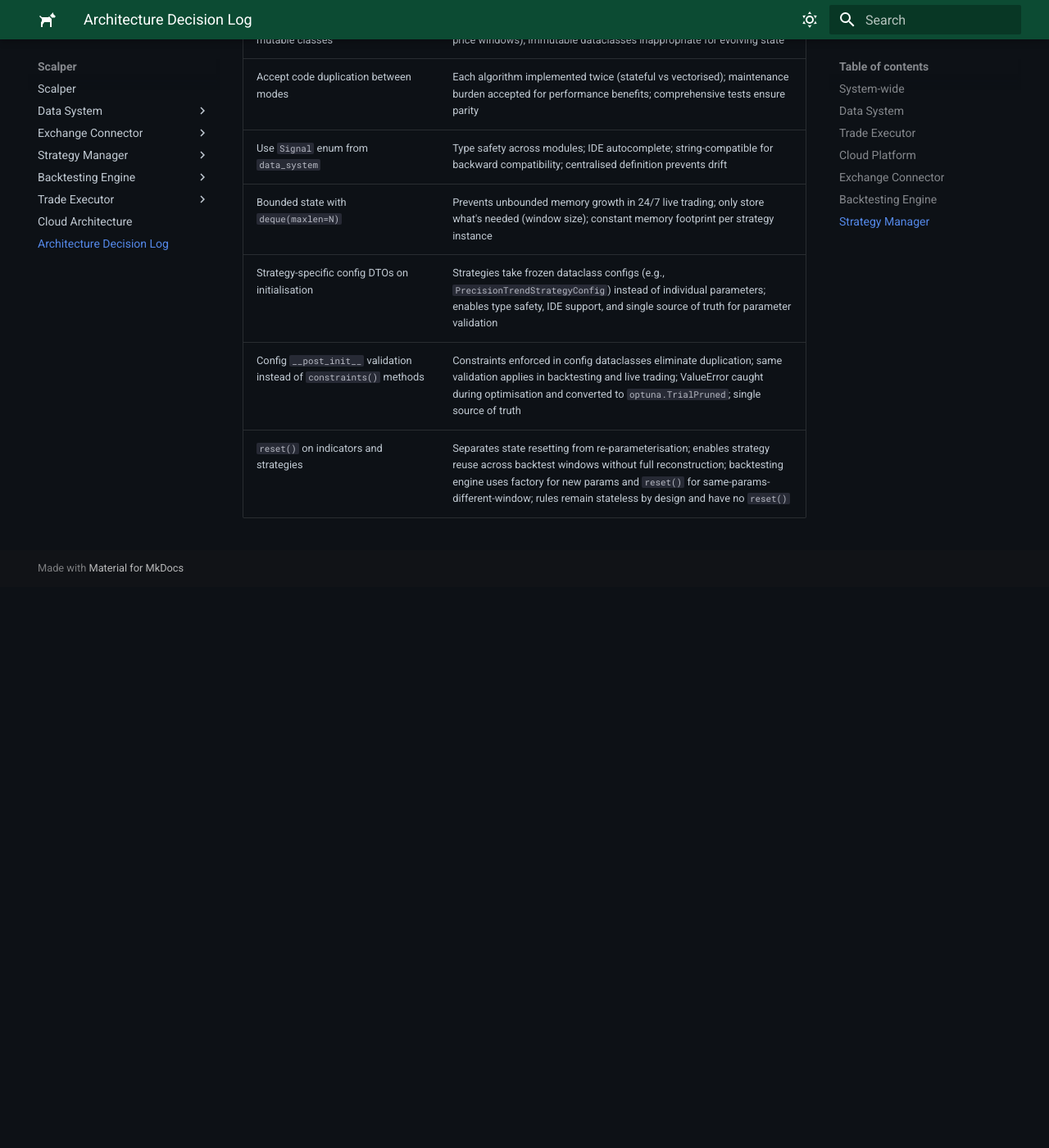
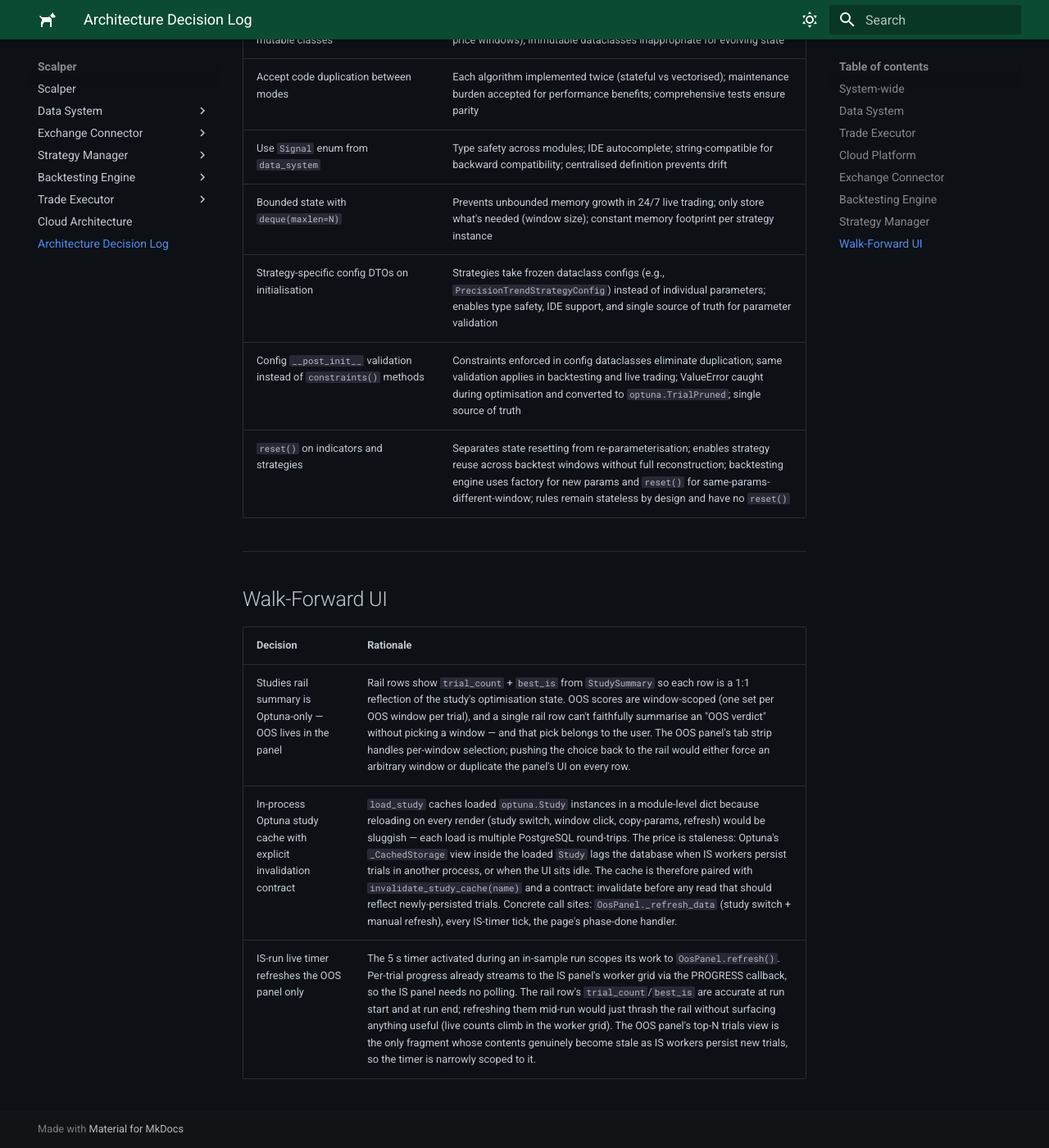
Before and after one commit to Phil-Lord/crypto-scalper, an MkDocs documentation site: the page built from docs/architecture-decision-log.md, in a window 1280 px wide and 1400 px high, scrolled down 7936 px. Shown: the whole window at 82% size. Built offline with MkDocs 1.6.1 and Material for MkDocs 9.7.7, drawn with Linux system fonts in a browser that asks for light colours; before the commit the page ends 8652 px from its top, so only the background shows below that.

Commit message:
DOC: Add UI points to ADL

```diff
--- a/docs/architecture-decision-log.md
+++ b/docs/architecture-decision-log.md
@@ -127,3 +127,13 @@ Record decisions here when future-you might ask _"why did I do it this way?"_.
 | Strategy-specific config DTOs on initialisation                      | Strategies take frozen dataclass configs (e.g., `PrecisionTrendStrategyConfig`) instead of individual parameters; enables type safety, IDE support, and single source of truth for parameter validation                                                                               |
 | Config `__post_init__` validation instead of `constraints()` methods | Constraints enforced in config dataclasses eliminate duplication; same validation applies in backtesting and live trading; ValueError caught during optimisation and converted to `optuna.TrialPruned`; single source of truth                                                        |
 | `reset()` on indicators and strategies                               | Separates state resetting from re-parameterisation; enables strategy reuse across backtest windows without full reconstruction; backtesting engine uses factory for new params and `reset()` for same-params-different-window; rules remain stateless by design and have no `reset()` |
+
+---
+
+## Walk-Forward UI
+
+| Decision                                                          | Rationale                                                                                                                                                                                                                                                                                                                                                                                                                                                                                                                                                                                                                                                                                                     |
+| ----------------------------------------------------------------- | ------------------------------------------------------------------------------------------------------------------------------------------------------------------------------------------------------------------------------------------------------------------------------------------------------------------------------------------------------------------------------------------------------------------------------------------------------------------------------------------------------------------------------------------------------------------------------------------------------------------------------------------------------------------------------------------------------------- |
+| Studies rail summary is Optuna-only — OOS lives in the panel      | Rail rows show `trial_count` + `best_is` from `StudySummary` so each row is a 1:1 reflection of the study's optimisation state. OOS scores are window-scoped (one set per OOS window per trial), and a single rail row can't faithfully summarise an "OOS verdict" without picking a window — and that pick belongs to the user. The OOS panel's tab strip handles per-window selection; pushing the choice back to the rail would either force an arbitrary window or duplicate the panel's UI on every row.                                                                                                                                                                                                 |
+| In-process Optuna study cache with explicit invalidation contract | `load_study` caches loaded `optuna.Study` instances in a module-level dict because reloading on every render (study switch, window click, copy-params, refresh) would be sluggish — each load is multiple PostgreSQL round-trips. The price is staleness: Optuna's `_CachedStorage` view inside the loaded `Study` lags the database when IS workers persist trials in another process, or when the UI sits idle. The cache is therefore paired with `invalidate_study_cache(name)` and a contract: invalidate before any read that should reflect newly-persisted trials. Concrete call sites: `OosPanel._refresh_data` (study switch + manual refresh), every IS-timer tick, the page's phase-done handler. |
+| IS-run live timer refreshes the OOS panel only                    | The 5 s timer activated during an in-sample run scopes its work to `OosPanel.refresh()`. Per-trial progress already streams to the IS panel's worker grid via the PROGRESS callback, so the IS panel needs no polling. The rail row's `trial_count`/`best_is` are accurate at run start and at run end; refreshing them mid-run would just thrash the rail without surfacing anything useful (live counts climb in the worker grid). The OOS panel's top-N trials view is the only fragment whose contents genuinely become stale as IS workers persist new trials, so the timer is narrowly scoped to it.                                                                                                    |
```
